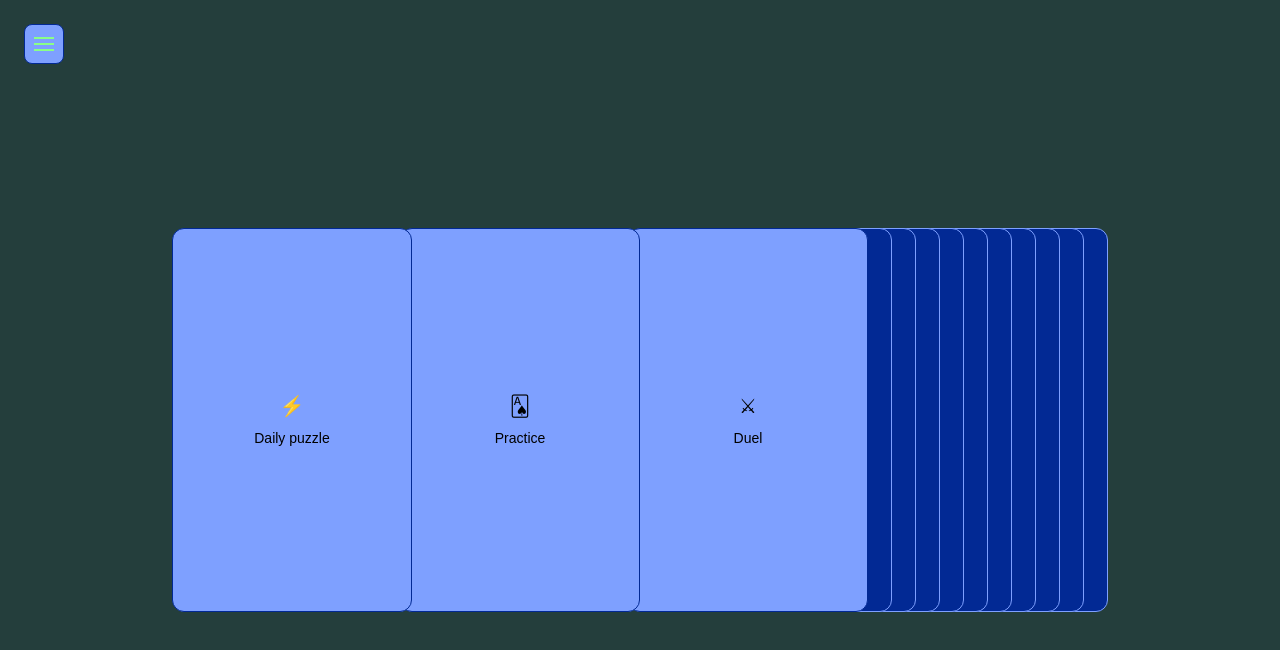
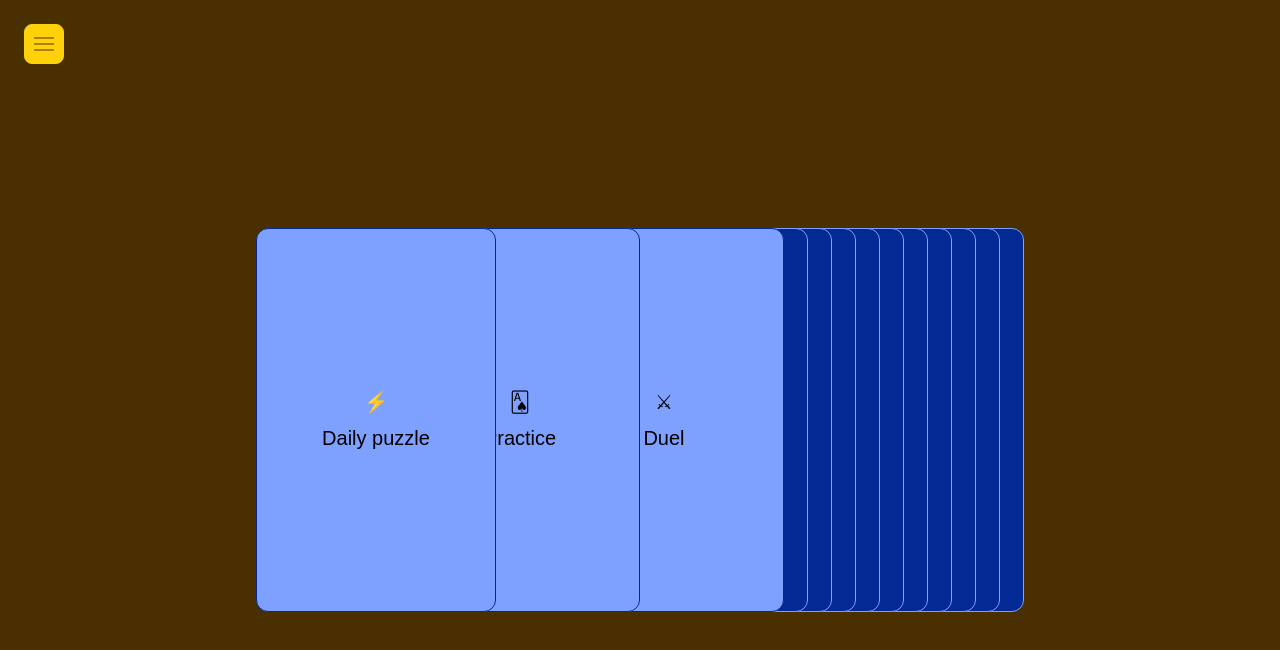
Before and after one commit to shfox2-dev/the.deck, a Next.js app: page / in a window 1280 px wide. Shown: the top 650 px of the page. Built offline with nearby package versions, Linux system fonts and the light colour scheme.

Commit message:
Update page.js

```diff
--- a/app/page.js
+++ b/app/page.js
@@ -17,7 +17,7 @@ const OVERLAP_RATIO = 0.9; // 0 = no overlap, closer to 1 = mostly hidden
 const OVERLAP_PX = CARD_WIDTH * OVERLAP_RATIO;
 // Entrance cards use a fixed overlap instead, so they always visibly stick
 // out from the deck regardless of how OVERLAP_PX is tuned.
-const ENTRANCE_OVERLAP_PX = 12;
+const ENTRANCE_OVERLAP_PX = 96;
 
 export default function Home() {
   // Track which card is hovered so we can force its z-index above everything
@@ -29,36 +29,36 @@ export default function Home() {
   const [deck] = useState(() => getDecks()[0]);
 
   return (
-    <main className="min-h-screen bg-bg flex flex-col items-center justify-center gap-10 px-6 py-20 relative">
+    <main className="min-h-screen bg-gold-dark flex flex-col items-center justify-center gap-10 px-6 py-20 relative">
       <button
         aria-label="Open menu"
         onClick={() => setMenuOpen(true)}
-        className="absolute top-6 left-6 w-10 h-10 rounded-lg border border-border bg-surface
+        className="absolute top-6 left-6 w-10 h-10 rounded-lg border border-gold bg-gold
                    flex flex-col items-center justify-center gap-1"
       >
-        <span className="block w-5 h-0.5 bg-green-light" />
-        <span className="block w-5 h-0.5 bg-green-light" />
-        <span className="block w-5 h-0.5 bg-green-light" />
+        <span className="block w-5 h-0.5 bg-gold-med" />
+        <span className="block w-5 h-0.5 bg-gold-med" />
+        <span className="block w-5 h-0.5 bg-gold-med" />
       </button>
 
       {menuOpen && (
         <div className="fixed inset-0 z-[1000] flex">
           <div
-            className="fixed inset-0 bg-green-light/40"
+            className="fixed inset-0 bg-green-light/0"
             onClick={() => setMenuOpen(false)}
           />
-          <nav className="relative w-64 h-full bg-surface border-r border-border p-6 flex flex-col gap-4">
+          <nav className="relative w-64 h-full bg-gold border-r border-gold-med p-6 flex flex-col gap-4">
             <button
               aria-label="Close menu"
               onClick={() => setMenuOpen(false)}
-              className="self-end text-green-dark text-sm"
+              className="self-end text-gold-med text-sm"
             >
               Close
             </button>
-            <Link href="/" className="text-green-dark text-sm font-medium" onClick={() => setMenuOpen(false)}>
+            <Link href="/" className="text-gold-med text-sm font-medium" onClick={() => setMenuOpen(false)}>
               Home
             </Link>
-            <Link href="/admin" className="text-green-dark text-sm font-medium" onClick={() => setMenuOpen(false)}>
+            <Link href="/admin" className="text-gold-med text-sm font-medium" onClick={() => setMenuOpen(false)}>
               Manage decks
             </Link>
           </nav>
@@ -88,7 +88,7 @@ export default function Home() {
                          transition-transform duration-200 ease-out hover:-translate-y-6"
             >
               <span className="text-xl" aria-hidden="true">{e.icon}</span>
-              <span className="text-sm font-medium text-blue-dark">{e.label}</span>
+              <span className="text-xl font-medium text-blue-dark">{e.label}</span>
             </Link>
           ))}
           {deck.cards.map((card, i) => (
@@ -104,7 +104,7 @@ export default function Home() {
                          flex items-center justify-center text-center px-2 shrink-0
                          transition-transform duration-200 ease-out hover:-translate-y-6"
             >
-              <span className="text-sm font-medium text-blue-light">{card.word}</span>
+              <span className="text-xl font-medium text-blue-light">{card.word}</span>
             </div>
           ))}
         </div>
```
